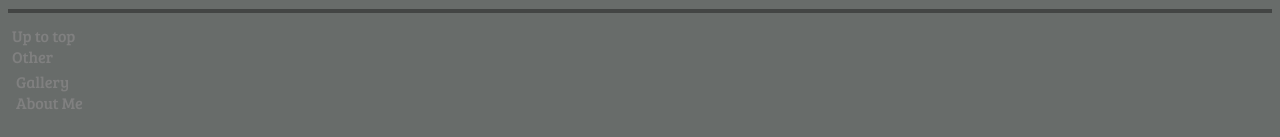
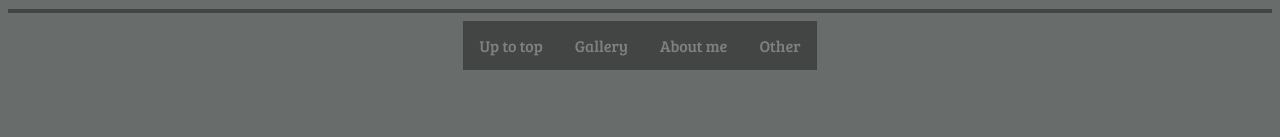
Before and after one commit to BullaBritt/Concept, a plain HTML site: page artpage.html in a window 1280 px wide. Shown: the part 2468-2605 px from the top of the page. After the commit the page ends 2546 px from the top, so only its background shows below. Drawn offline with Linux system fonts and the light colour scheme; a web font is replaced by a local one.

Commit message:
mini things

```diff
--- a/NAV.css
+++ b/NAV.css
@@ -6,6 +6,25 @@ ul {
   padding: 0;
   overflow: hidden;
   background-color: #434544; /*#fffffff*/
+}
+
+nav {
+  display: flex;
+  justify-content: center;
+  align-content: space-between;
+}
+.Bot {
+  list-style-type: none;
+  margin: 0;
+  padding: 0;
+  overflow: hidden;
+  background-color: #434544; /*#fffffff*/
+}
+
+.foot {
+  float: left;
+
+  border-right: none;
 }
 
 li {
--- a/artpage.html
+++ b/artpage.html
@@ -289,38 +289,12 @@
   <hr style="height:4px;border-width:0;color:white;background-color:#434544">
 
 
-
-
-
-
-          <div class="cols">
-            <!--Hela containern-->
-            <div class="col c1">
-              <!--Containern på vänstra sidan-->
-              <div class="txt">
-                <a href="#top"><span>Up to top</></a>
-                <a class="t2 " href="#other"><footer>Other</footer></a>
-
-              </div>
-
-              <div class="col c2">
-                <!--Containern på vänstra sidan-->
-                <div class="txt">
-                  <a class="t2" href="gallery.html"><footer>Gallery</footer></a>
-                  <a class="t2" href="about.html"><span>About Me</footer></a>
-
-                </div>
-
-                <div class="col c3">
-                  <!--Containern på vänstra sidan-->
-                  <div class="txt">
-
-
-
-
-                  </div>
-            </div>
-          </div>
+<nav>  <ul class="Bot">
+  <li class="foot"><a href="#top"><span>Up to top</span></a></li>
+  <li class="foot"><a href="gallery.html">Gallery</a></li>
+  <li class="foot"><a href="about.html"><footer>About me</footer></a></li>
+  <li class="foot"><a href="#other"><footer>Other</footer></a></li>
+</ul></nav>
 
 
 </html>
```
